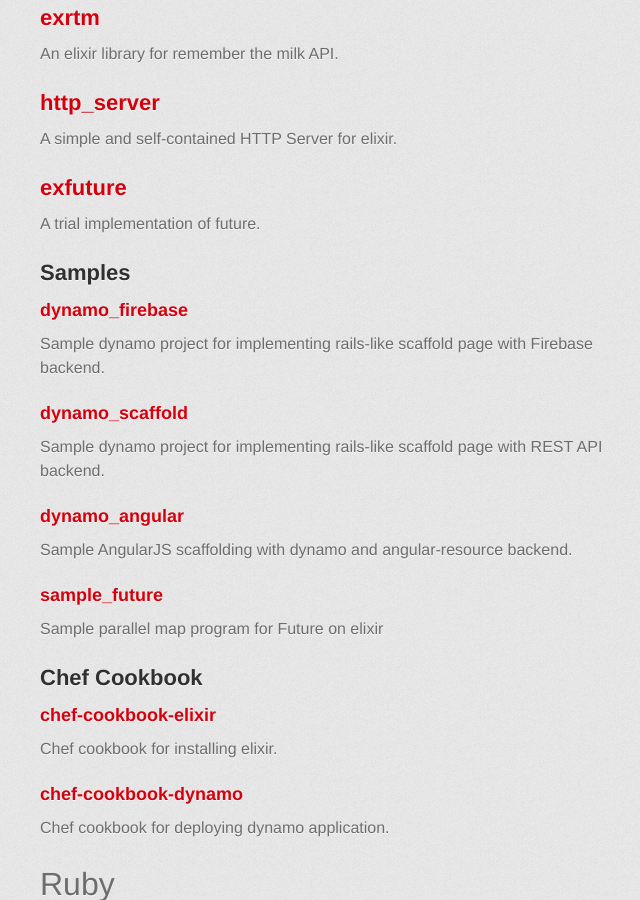
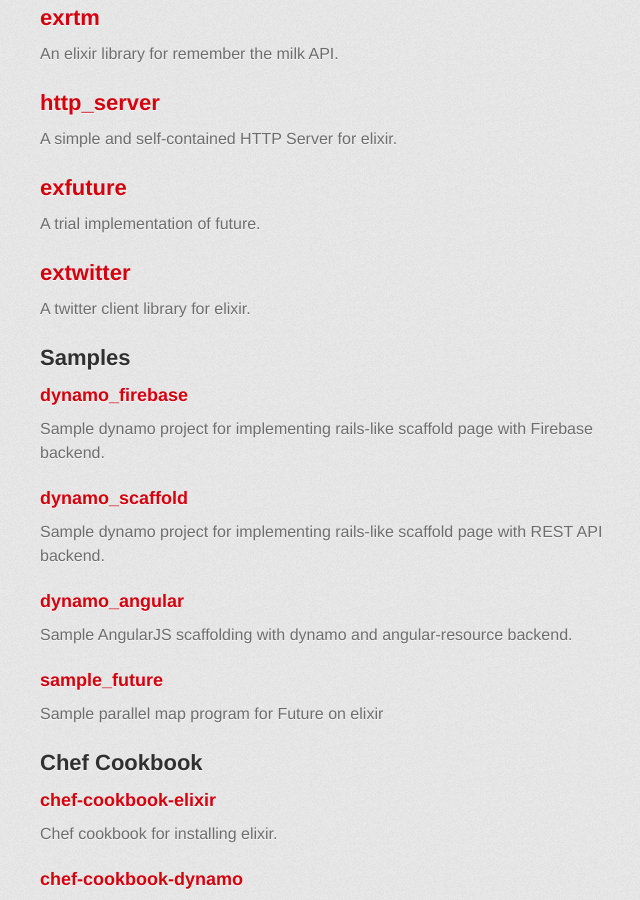
Before and after one commit to parroty/parroty.github.com, a Jekyll site: the page built from index.md, in a window 1280 px wide and 900 px high, scrolled down 969 px. Shown: the whole window, without its empty margins (290-930 px from the left). Built offline with Jekyll 4.4.1, drawn with Linux system fonts in a browser that asks for light colours; some web fonts are replaced.

Commit message:
Add ExTwitter

```diff
--- a/index.md
+++ b/index.md
@@ -37,6 +37,9 @@
 ## <a href="https://github.com/parroty/exfuture" target="_blank">exfuture</a>
 A trial implementation of future.
 
+## <a href="https://github.com/parroty/extwitter" target="_blank">extwitter</a>
+A twitter client library for elixir.
+
 ## Samples
 
 ### <a href="https://github.com/parroty/dynamo_firebase" target="_blank">dynamo_firebase</a>
```
